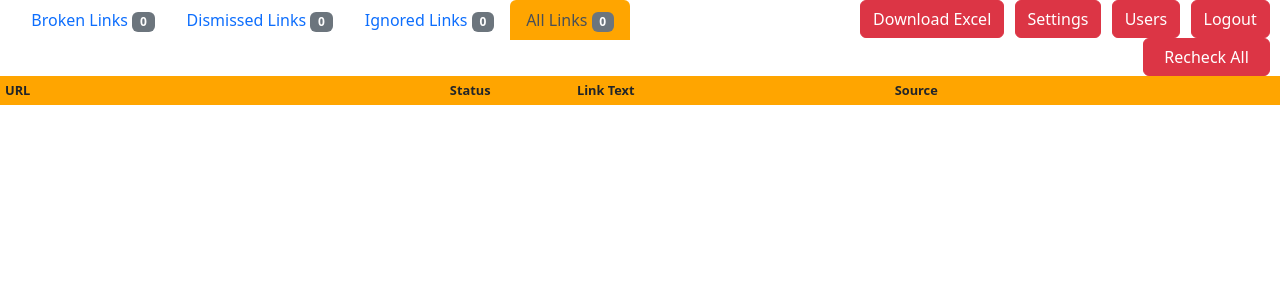
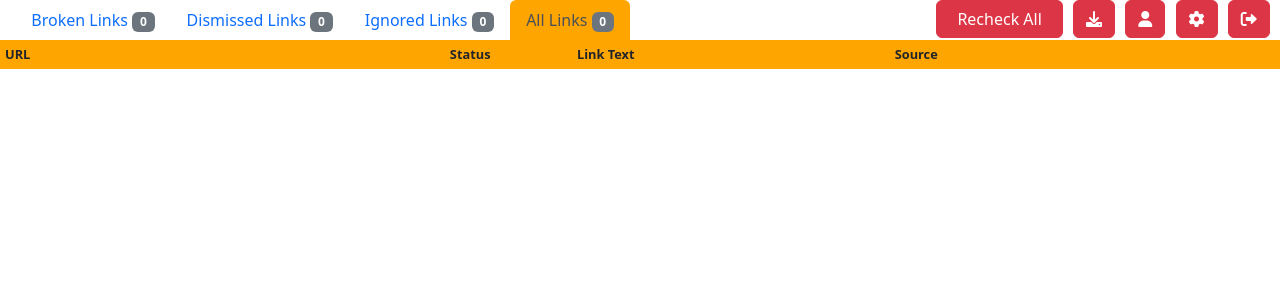
Before and after one commit to JustSahil-S/Broken-Link-PDF-Checker, a Django app: page /all in a window 1280 px wide. Shown: the top 300 px of the page. Run offline with Django 4.2, Linux system fonts and the light colour scheme; data that the repository does not hold is empty; some libraries are stand-ins or nearby versions.

Commit message:
Used font awesome buttons in the top row

```diff
--- a/PDFLinkChecker/LinkChecker/templates/LinkChecker/index.html
+++ b/PDFLinkChecker/LinkChecker/templates/LinkChecker/index.html
@@ -4,6 +4,7 @@
     <meta name="viewport" content="width=device-width, initial-scale=1">
     <link href="https://cdn.jsdelivr.net/npm/bootstrap@5.2.3/dist/css/bootstrap.min.css" rel="stylesheet" integrity="sha384-rbsA2VBKQhggwzxH7pPCaAqO46MgnOM80zW1RWuH61DGLwZJEdK2Kadq2F9CUG65" crossorigin="anonymous">
     <script src="https://cdnjs.cloudflare.com/ajax/libs/popper.js/1.12.3/umd/popper.min.js" integrity="sha384-vFJXuSJphROIrBnz7yo7oB41mKfc8JzQZiCq4NCceLEaO4IHwicKwpJf9c9IpFgh" crossorigin="anonymous"></script>
+    <link rel="stylesheet" href="https://cdnjs.cloudflare.com/ajax/libs/font-awesome/6.0.0/css/all.min.css">
     <style type="text/css">
         #nav_container {
             width: 60%;
@@ -256,12 +257,12 @@
             </ul>
         </div>
         <div id="action_btn_group">
-            <button class="btn btn-danger">Logout</button>
-            <button class="btn btn-danger">Users</button>
-            <button class="btn btn-danger">Settings</button>
-            <a type="button" class="btn btn-danger" href="/download_excel">Download Excel</a>
+            <button class="btn btn-danger" data-toggle="tooltip" title="Logout current user"><i class="fa-solid fa-sign-out-alt"></i></button>
+            <button class="btn btn-danger" data-toggle="tooltip" title="Show settings menu"><i class="fa-solid fa-cog"></i></button>
+            <button class="btn btn-danger" data-toggle="tooltip" title="Show user menu"><i class="fa-solid fa-user"></i></button>
+            <a type="button" class="btn btn-danger" href="/download_excel" data-toggle="tooltip" title="Download table"><i class="fa-solid fa-download"></i></a>
             <a type="button" class="btn btn-danger" href="/checkall" style="padding-left: 20px; padding-right: 20px;"
-                onclick="load()">
+                onclick="load()"  data-toggle="tooltip" title="Scan all PDF for broken links">
                 <span class="spinner-border spinner-border-sm" id="spinner" role="status" aria-hidden="true"
                     style="display: none;"></span>Recheck All</a>
         </div>
```
